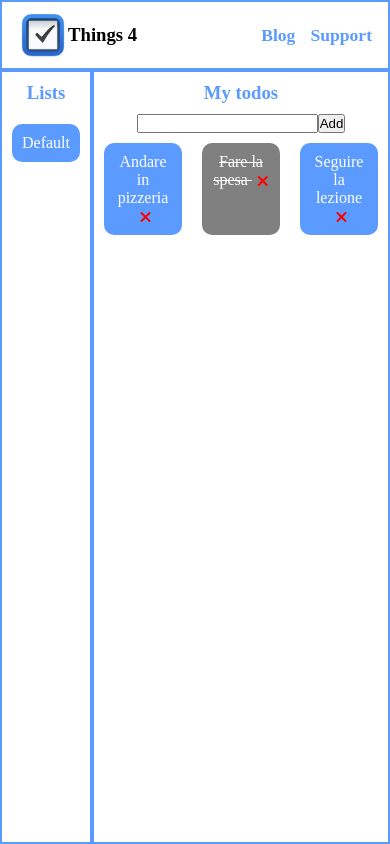
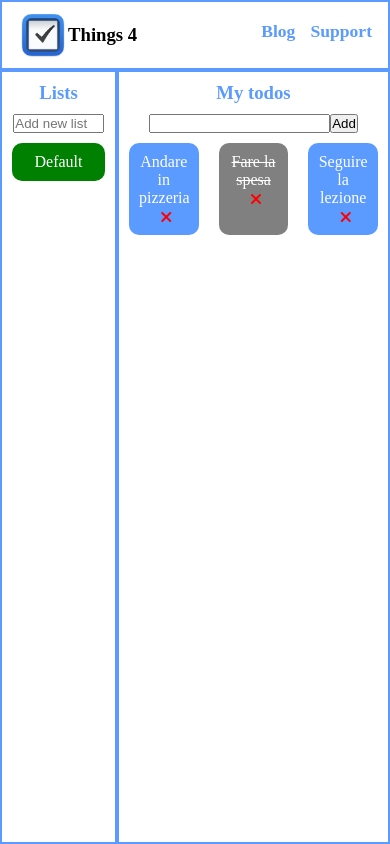
Before and after one commit to Gas9220/vue-todolist, a plain HTML site: page index.html in a window 390 px wide. Drawn offline with nearby package versions, Linux system fonts and the light colour scheme.

Commit message:
Aggiunto il supporto multilista

```diff
--- a/css/main.css
+++ b/css/main.css
@@ -33,6 +33,7 @@ div.container ul {
     border-radius: .625rem;
     color: white;
     text-align: center;
+    cursor: pointer;
 }
 
 .todo {
@@ -51,8 +52,16 @@ div.container ul {
 }
 
 .add {
-    width: 100%;
+    max-width: 100%;
     justify-content: center;
+}
+
+#add-list {
+    max-width: 80%;
+}
+
+.selected-list {
+    background-color: green;
 }
 
 @media screen and (min-width: 600px) {
--- a/css/style.css
+++ b/css/style.css
@@ -22,3 +22,7 @@ i {
     vertical-align: middle;
     margin-left: .3125rem;
 }
+
+ul li {
+    margin-bottom: .5rem;
+}
--- a/index.html
+++ b/index.html
@@ -40,8 +40,11 @@
         <main class="d-flex">
             <div class="container left">
                 <h3>Lists</h3>
+                <div class="add d-flex">
+                    <input v-model="newListName" @keyup.enter="createNewList()" type="text" id="add-list" placeholder="Add new list">
+                </div>
                 <ul>
-                    <li class="todo-list">Default</li>
+                    <li v-for="(list, index) in todoLists" class="todo-list" :class="isListSelected(list)" @click="changeList(index)">{{ list.name }}</li>
                 </ul>
             </div>
             <div class="container right">
@@ -51,7 +54,7 @@
                     <button @click="addNewTodo">Add</button>
                 </div>
                 <div class="d-flex todo-container">
-                    <div v-for="(todo, index) in todoList" class="todo" :class="{completed: todo.isCompleted}" @click="toggleTodo(todo)">
+                    <div v-for="(todo, index) in todoLists[currentTodoList].elements" class="todo" :class="{completed: todo.isCompleted}" @click="toggleTodo(todo)">
                         {{ todo.text }}
                         <i class="fa-solid fa-xmark" @click="removeTodo(index)"></i>
                     </div>
--- a/main.js
+++ b/main.js
@@ -3,7 +3,11 @@ const { createApp } = Vue
 createApp({
     data() {
         return {
-            todoList: [
+            todoLists: [
+                todoList = {
+                    name: "Default",
+                    elements:
+                        [
                             {
                                 text: "Andare in pizzeria",
                                 isCompleted: false
@@ -15,14 +19,18 @@ createApp({
                             {
                                 text: "Seguire la lezione",
                                 isCompleted: false
-                },
+                            }
+                        ]
+                }
             ],
-            newToDoText: ''
+            newToDoText: '',
+            currentTodoList: 0,
+            newListName: ''
         }
     },
     methods: {
         removeTodo(index) {
-            this.todoList.splice(index, 1)
+            this.todoLists[this.currentTodoList].elements.splice(index, 1)
         },
         addNewTodo() {
             if (this.newToDoText.trim() !== '') {
@@ -31,13 +39,32 @@ createApp({
                     isCompleted: false
                 }
 
-                this.todoList.push(newTodo)
+                this.todoLists[this.currentTodoList].elements.push(newTodo)
 
                 this.newToDoText = ''
             }
         },
         toggleTodo(todo) {
             return todo.isCompleted ? todo.isCompleted = false : todo.isCompleted = true;
+        },
+        createNewList() {
+            const newList = {
+                name: this.newListName,
+                elements:
+                    []
+            }
+
+            this.todoLists.push(newList)
+
+            this.newListName = ''
+        },
+        changeList(index) {
+            this.currentTodoList = index
+        },
+        isListSelected(list) {
+            if (this.todoLists[this.currentTodoList] === list) {
+                return "selected-list"
+            }
         }
     }
 }).mount('#app')
```
Lines whose indentation alone changed are shown as unchanged.
